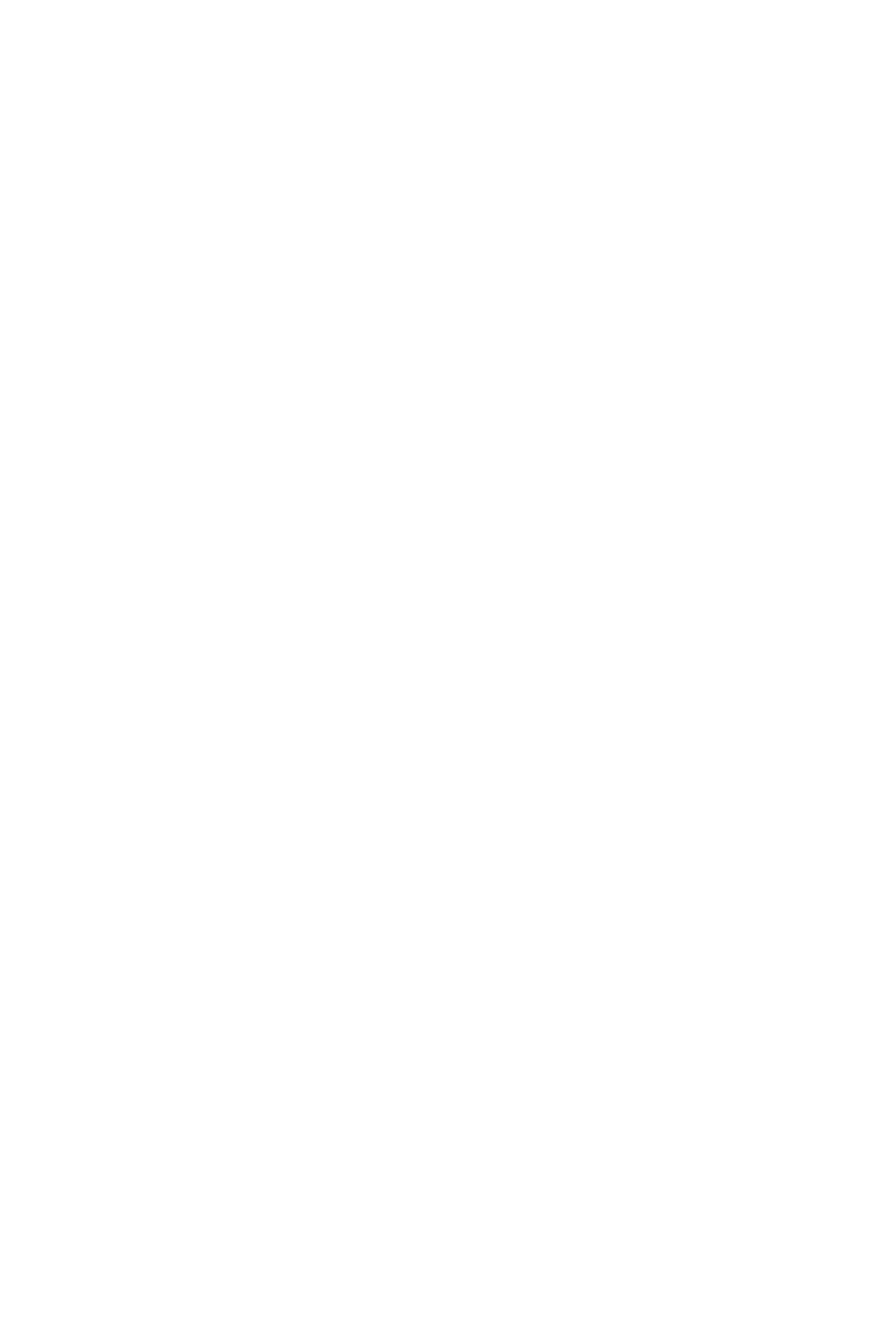
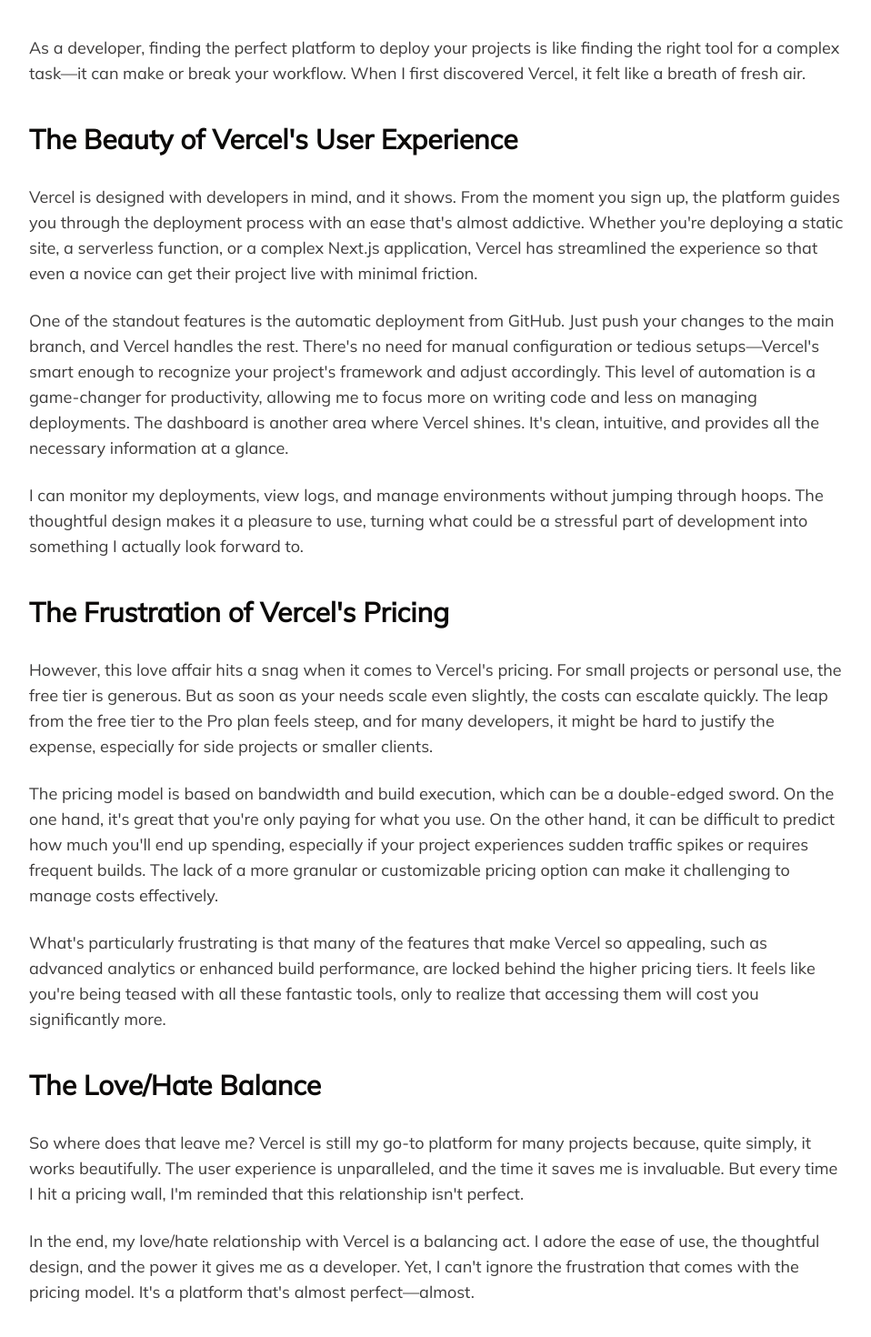
Before and after one commit to MyManAy/blog, a Next.js app: page / in a window 1280 px wide. Shown: the part 240-1710 px from the top of the page at 91% size, without its empty margins (160-1118 px from the left). Before the commit the page ends 899 px from the top, so only its background shows below. Built offline with nearby package versions, Linux system fonts and the light colour scheme.

Commit message:
sample blog

```diff
--- a/app/page.tsx
+++ b/app/page.tsx
@@ -3,15 +3,112 @@
 export default function Home() {
   return (
     <main className="flex min-h-screen flex-col justify-between py-20">
-      <article className="">
-        <header className="text-4xl font-extrabold">
-          My Love/Hate Relationship With Vercel
-        </header>
-        <div className="font-thin pt-2 opacity-50">
-          Posted Tuesday, Aug 20, 2024 - 200 words, ~2 minutes
+      <article className="flex flex-col gap-10">
+        <div>
+          <header className="text-4xl font-black">
+            My Love/Hate Relationship With Vercel
+          </header>
+          <div className="font-thin pt-2 opacity-50">
+            Posted Tuesday, Aug 20, 2024 - 200 words, ~2 minutes
+          </div>
         </div>
 
-        <div></div>
+        <div className="text-lg font-light opacity-80">
+          As a developer, finding the perfect platform to deploy your projects
+          is like finding the right tool for a complex task—it can make or break
+          your workflow. When I first discovered Vercel, it felt like a breath
+          of fresh air.
+        </div>
+
+        <div>
+          <h1 className="text-3xl font-bold">
+            The Beauty of Vercel's User Experience
+          </h1>
+          <div className="flex flex-col gap-y-6 text-lg font-light opacity-80 pt-8">
+            <div>
+              Vercel is designed with developers in mind, and it shows. From the
+              moment you sign up, the platform guides you through the deployment
+              process with an ease that's almost addictive. Whether you're
+              deploying a static site, a serverless function, or a complex
+              Next.js application, Vercel has streamlined the experience so that
+              even a novice can get their project live with minimal friction.
+            </div>
+
+            <div>
+              One of the standout features is the automatic deployment from
+              GitHub. Just push your changes to the main branch, and Vercel
+              handles the rest. There's no need for manual configuration or
+              tedious setups—Vercel's smart enough to recognize your project's
+              framework and adjust accordingly. This level of automation is a
+              game-changer for productivity, allowing me to focus more on
+              writing code and less on managing deployments. The dashboard is
+              another area where Vercel shines. It's clean, intuitive, and
+              provides all the necessary information at a glance.
+            </div>
+
+            <div>
+              I can monitor my deployments, view logs, and manage environments
+              without jumping through hoops. The thoughtful design makes it a
+              pleasure to use, turning what could be a stressful part of
+              development into something I actually look forward to.
+            </div>
+          </div>
+        </div>
+        <div>
+          <h1 className="text-3xl font-bold">
+            The Frustration of Vercel's Pricing
+          </h1>
+          <div className="flex flex-col gap-y-6 text-lg font-light opacity-80 pt-8">
+            <div>
+              However, this love affair hits a snag when it comes to Vercel's
+              pricing. For small projects or personal use, the free tier is
+              generous. But as soon as your needs scale even slightly, the costs
+              can escalate quickly. The leap from the free tier to the Pro plan
+              feels steep, and for many developers, it might be hard to justify
+              the expense, especially for side projects or smaller clients.
+            </div>
+
+            <div>
+              The pricing model is based on bandwidth and build execution, which
+              can be a double-edged sword. On the one hand, it's great that
+              you're only paying for what you use. On the other hand, it can be
+              difficult to predict how much you'll end up spending, especially
+              if your project experiences sudden traffic spikes or requires
+              frequent builds. The lack of a more granular or customizable
+              pricing option can make it challenging to manage costs
+              effectively.
+            </div>
+
+            <div>
+              What's particularly frustrating is that many of the features that
+              make Vercel so appealing, such as advanced analytics or enhanced
+              build performance, are locked behind the higher pricing tiers. It
+              feels like you're being teased with all these fantastic tools,
+              only to realize that accessing them will cost you significantly
+              more.
+            </div>
+          </div>
+        </div>
+        <div>
+          <h1 className="text-3xl font-bold">The Love/Hate Balance</h1>
+          <div className="flex flex-col gap-y-6 text-lg font-light opacity-80 pt-8">
+            <div>
+              So where does that leave me? Vercel is still my go-to platform for
+              many projects because, quite simply, it works beautifully. The
+              user experience is unparalleled, and the time it saves me is
+              invaluable. But every time I hit a pricing wall, I'm reminded that
+              this relationship isn't perfect.
+            </div>
+
+            <div>
+              In the end, my love/hate relationship with Vercel is a balancing
+              act. I adore the ease of use, the thoughtful design, and the power
+              it gives me as a developer. Yet, I can't ignore the frustration
+              that comes with the pricing model. It's a platform that's almost
+              perfect—almost.
+            </div>
+          </div>
+        </div>
       </article>
     </main>
   );
```
